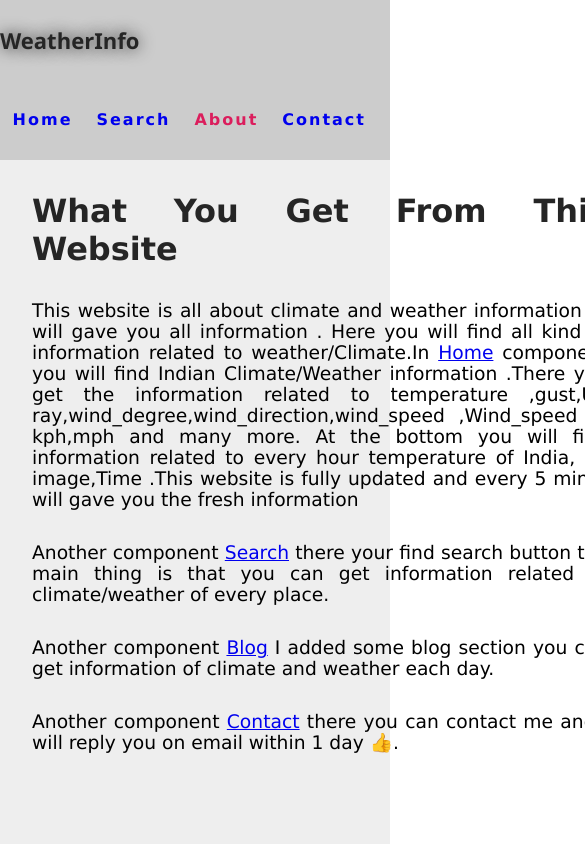
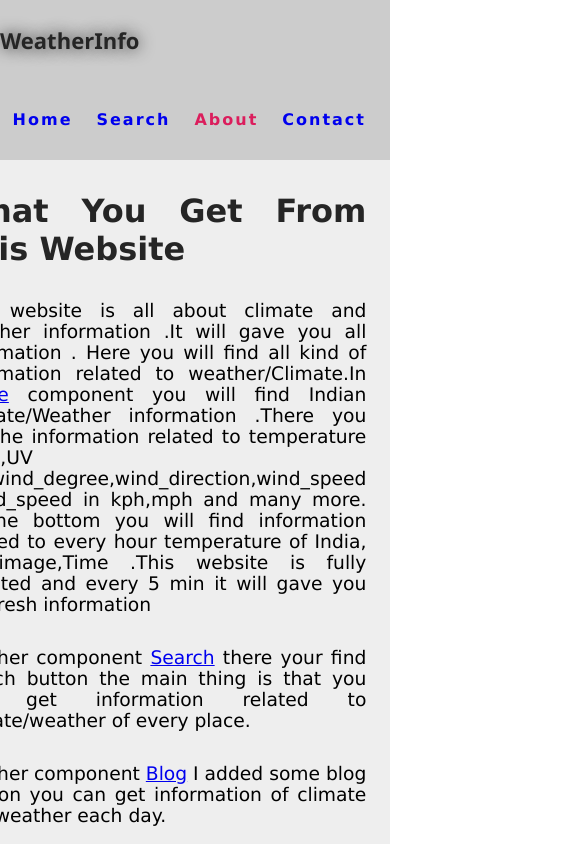
Before and after one commit to sunny8540/weatherApp, a React (Create React App) app: page /#/about in a window 390 px wide. Shown: the top 844 px of the page, 585 px wide, since content can reach past the window. Built offline with nearby package versions, Linux system fonts and the light colour scheme.

Commit message:
Create a React app and publish it to GitHub Pages

```diff
--- a/src/index.css
+++ b/src/index.css
@@ -308,11 +308,12 @@
 
  }
  .aboutMain{
-  width: 40rem;
+  width: 20rem;
   justify-content: center;
   text-align: justify;
  }
  .contact{
+  margin-left: -200px;
   display: grid ;
  }
  .images img{
```
